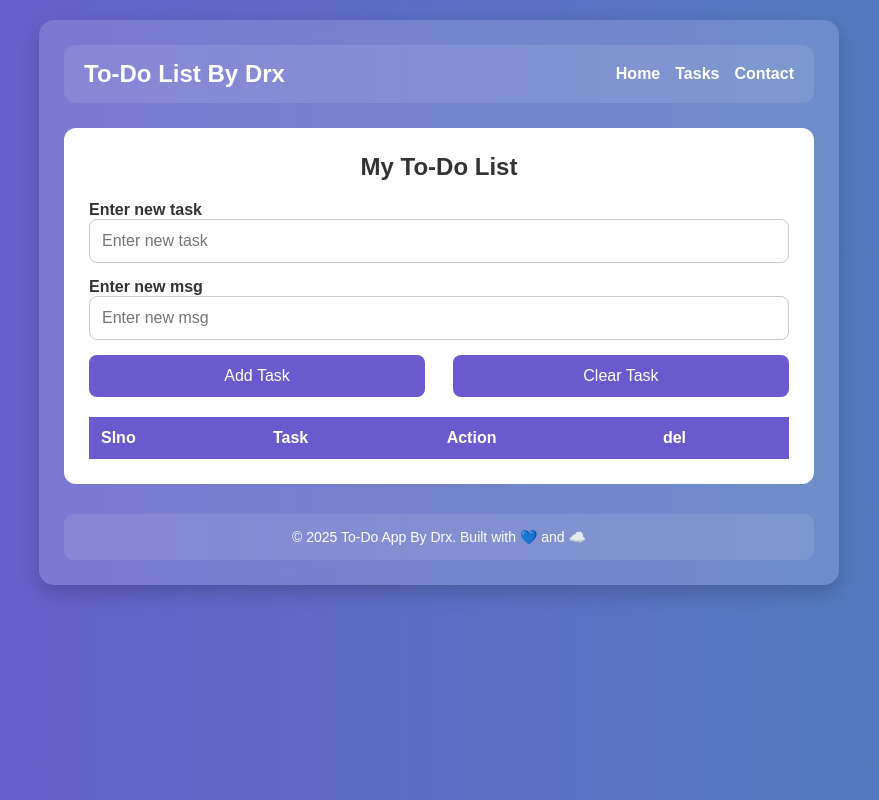
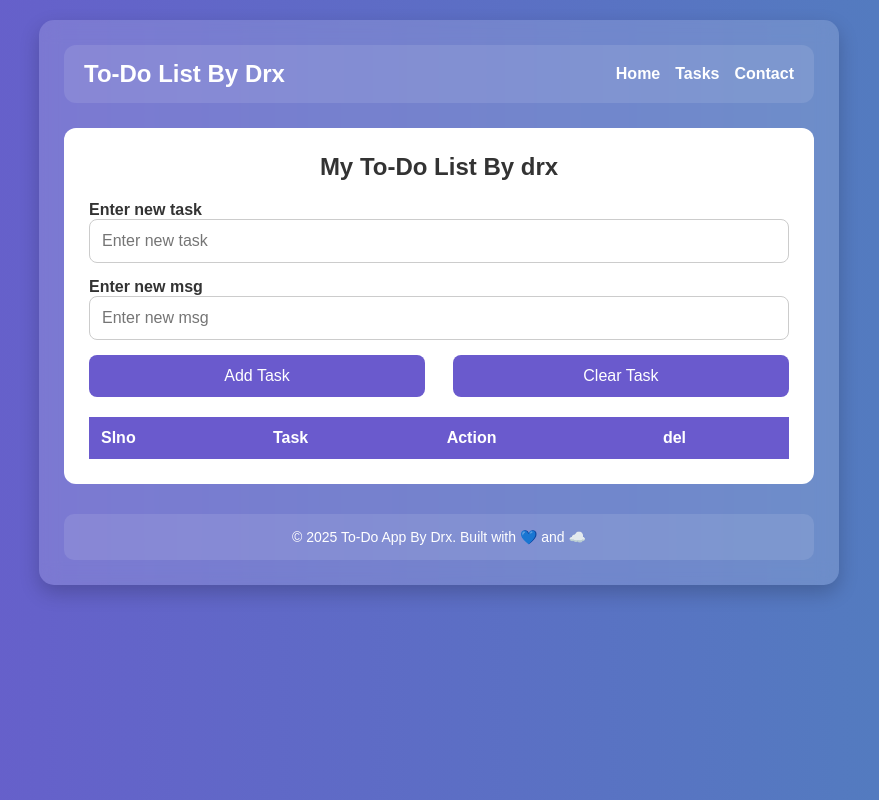
Before and after one commit to drxMalick123/ToDo-list, a plain HTML site: page index.html in a window 1280 px wide. Shown: the whole page, without its empty margins (201-1080 px from the left). Drawn offline with Linux system fonts and the light colour scheme.

Commit message:
Update index.html

```diff
--- a/index.html
+++ b/index.html
@@ -205,7 +205,7 @@
 
         <!-- Todo Section -->
         <section class="todo">
-            <h2>My To-Do List</h2>
+            <h2>My To-Do List By drx</h2>
             <h4>Enter new task</h4>
             <input type="text" id="task" placeholder="Enter new task" />
             <h4>Enter new msg</h4>
```
